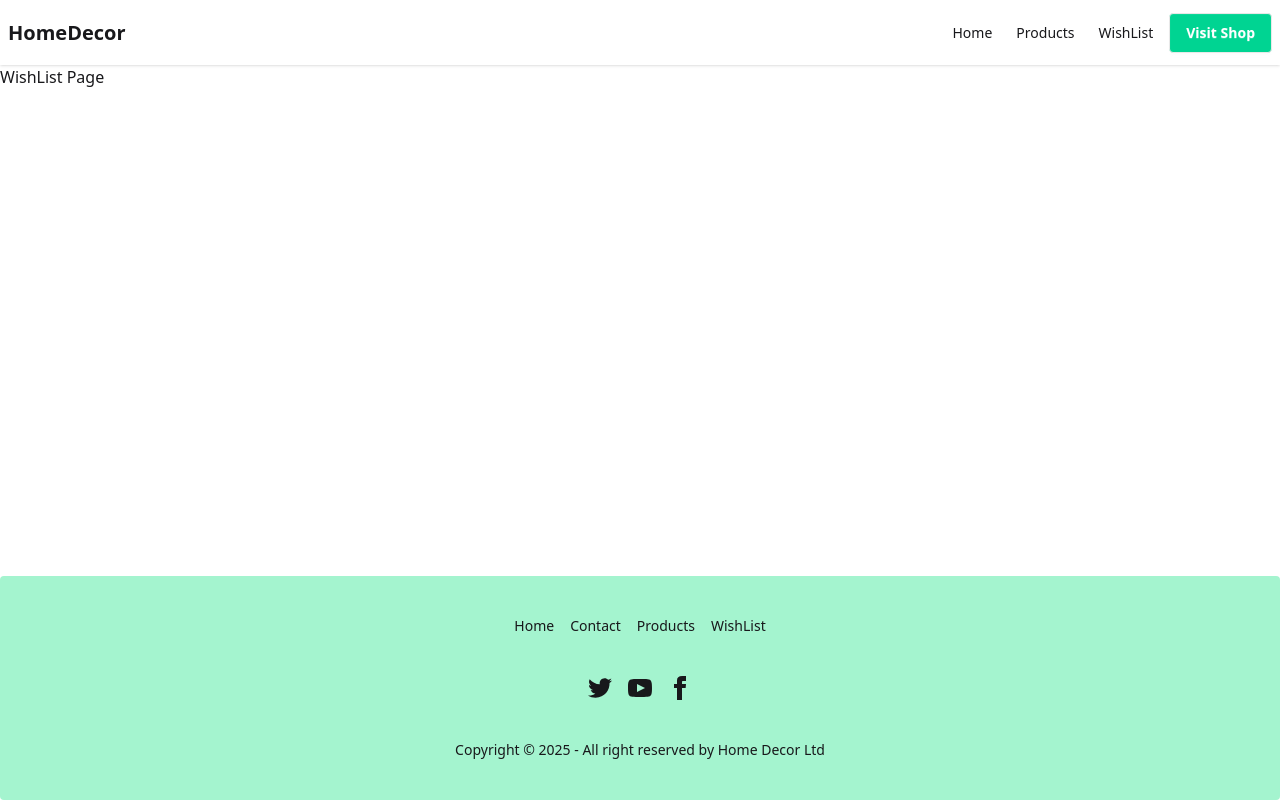
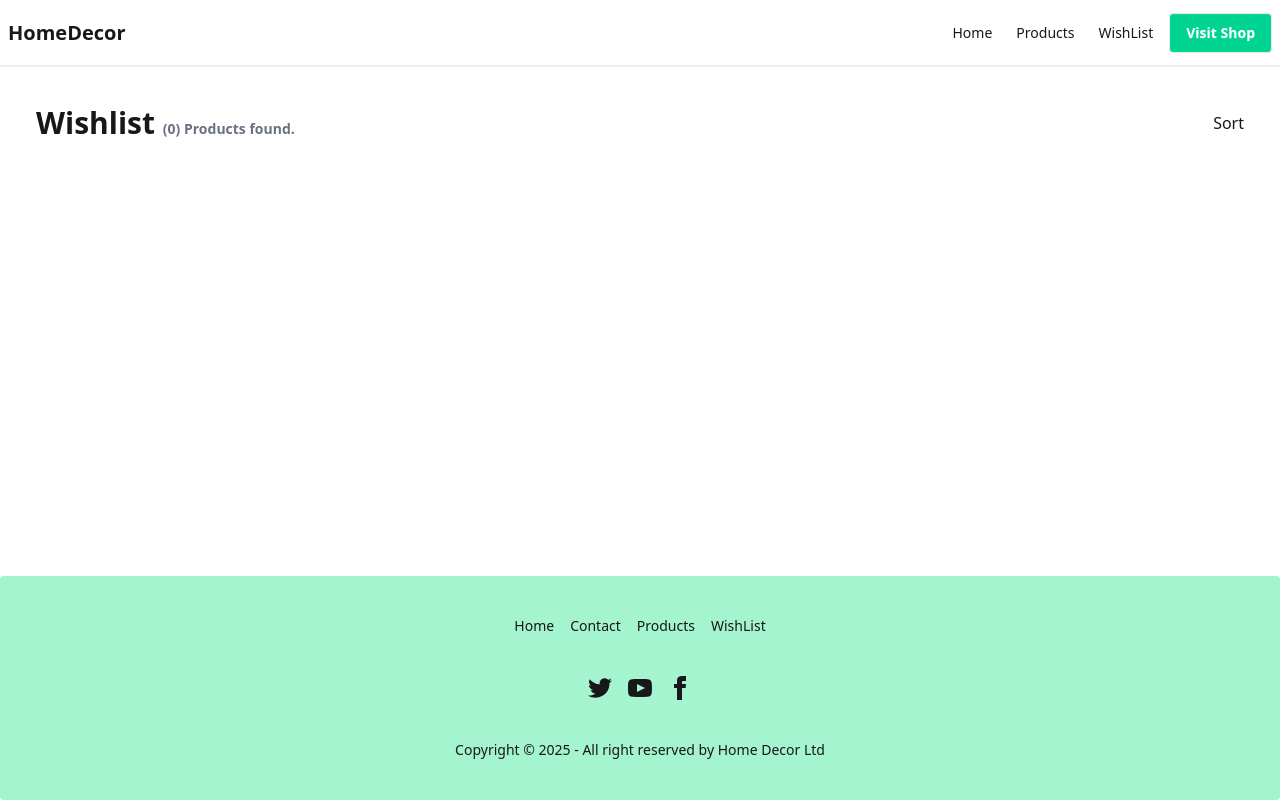
Before and after one commit to marufaakter1947/Home-Decor-Webpage-, a React (Vite) app: page /wishlist in a window 1280 px wide. Built offline with nearby package versions, Linux system fonts and the light colour scheme.

Commit message:
get data from localstorage and show wishlist page

```diff
--- a/src/Pages/WishList.jsx
+++ b/src/Pages/WishList.jsx
@@ -1,11 +1,50 @@
-import React from 'react';
+import React, { useEffect, useState } from "react";
 
 const WishList = () => {
-    return (
-        <div>
-           <h1>WishList Page</h1>
-        </div>
-    );
+  const [wishlist, setWishlist] = useState([]);
+  useEffect(() => {
+    const savedList = JSON.parse(localStorage.getItem("wishlist"));
+    if (savedList) {
+      setWishlist(savedList);
+    }
+  }, []);
+  return (
+    <div className="space-y-6">
+      <div className="flex justify-between pt-10 items-center  mx-9">
+        <h1 className="text-3xl font-semibold">
+          Wishlist{" "}
+          <span className="text-sm text-gray-500">
+            ({wishlist.length}) Products found.
+          </span>
+        </h1>
+
+        <button>Sort</button>
+      </div>
+      <div className="space-y-3 px-8 ">
+{
+    wishlist.map(p=><div className="card mb-6 card-side bg-base-100 shadow-sm border ">
+  <figure>
+    <img
+    className="w-40 h-28 object-cover"
+      src={p.image}
+      alt={p.name} />
+  </figure>
+  <div className="card-body">
+    <h2 className="card-title">{p.name}</h2>
+    <p className="text-base-content/70">{p.category}</p>
+
+
+  </div>
+  <div className="pr-4 flex items-center gap-3">
+    <div className="font-semibold">${p.price}</div>
+    <button className="btn btn-outline">Remove</button>
+  </div>
+
+</div>)
+}
+      </div>
+    </div>
+  );
 };
 
 export default WishList;
```
